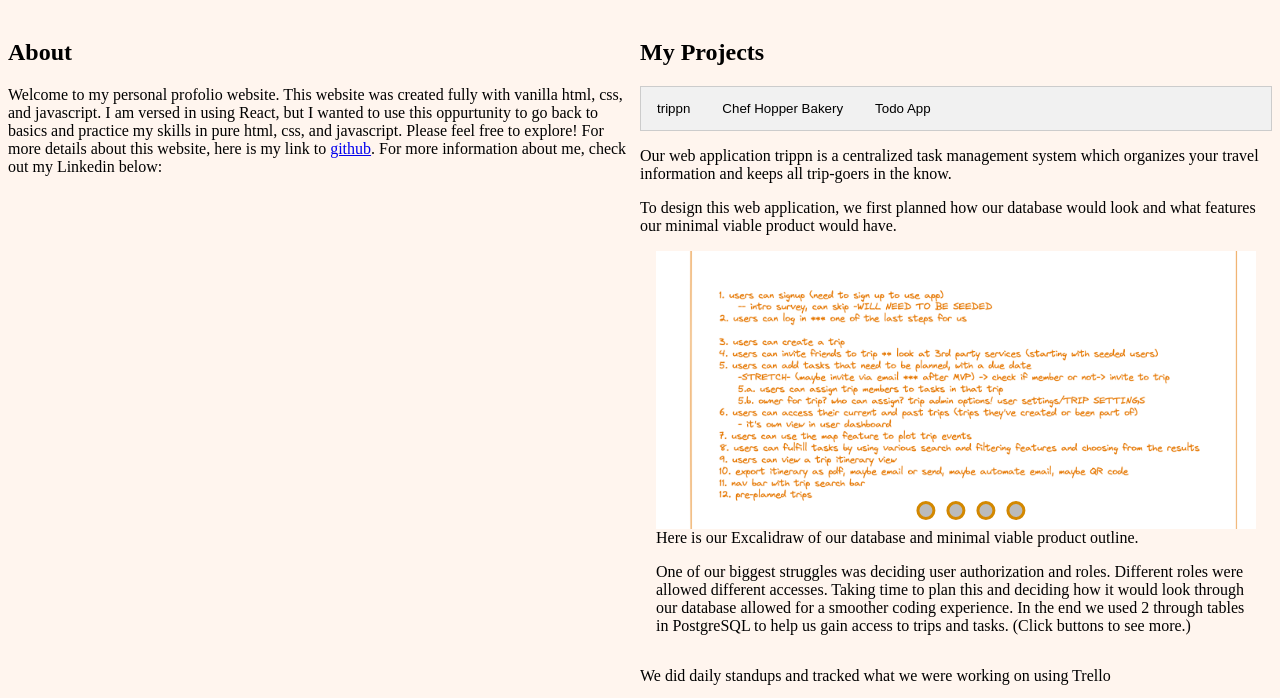
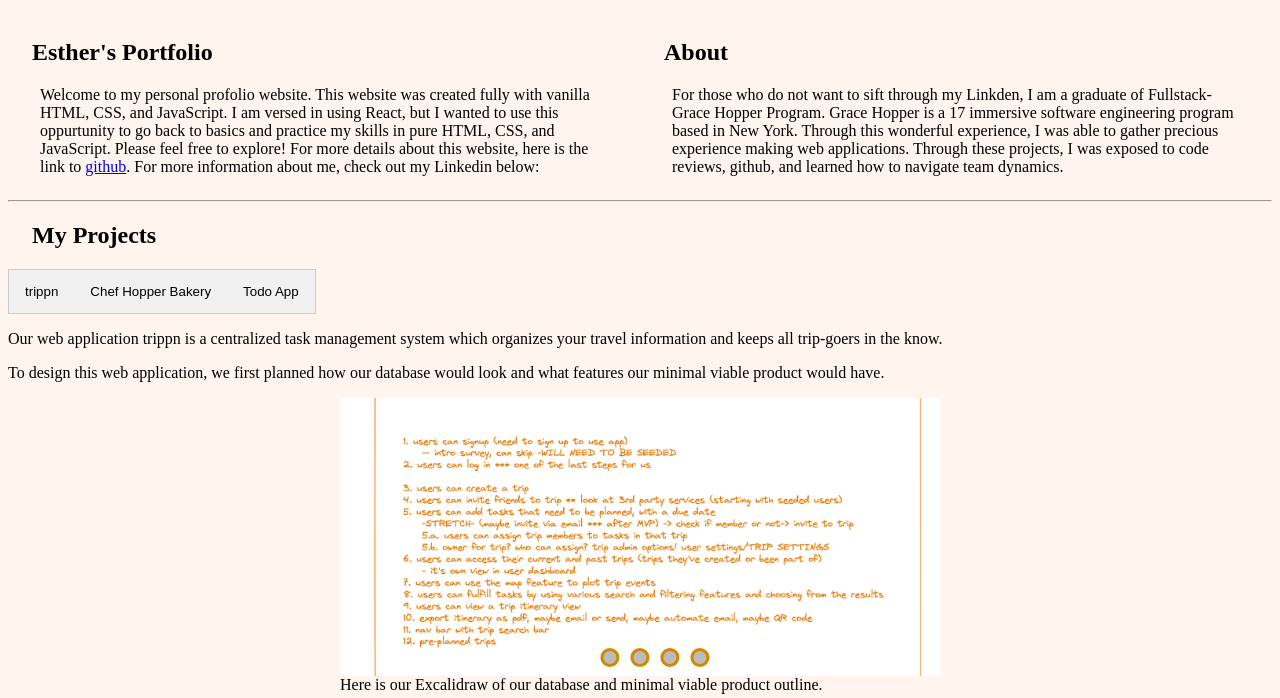
Before and after one commit to eyoo5/Portfolio, a plain HTML site: page public/index.html in a window 1280 px wide. Shown: the part 61-759 px from the top of the page. Drawn offline with Linux system fonts and the light colour scheme.

Commit message:
changes to how page looks

```diff
--- a/public/index.html
+++ b/public/index.html
@@ -19,18 +19,18 @@
     <h1>Teacher Turned Programmer</h1>
     <div class="sections">
       <div class="section-one">
-        <h2>About</h2>
-        <p>
+        <h2>Esther's Portfolio</h2>
+        <p class="about">
           Welcome to my personal profolio website. This website was created
-          fully with vanilla html, css, and javascript. I am versed in using
+          fully with vanilla HTML, CSS, and JavaScript. I am versed in using
           React, but I wanted to use this oppurtunity to go back to basics and
-          practice my skills in pure html, css, and javascript. Please feel free
-          to explore! For more details about this website, here is my link to
+          practice my skills in pure HTML, CSS, and JavaScript. Please feel free
+          to explore! For more details about this website, here is the link to
           <a href="https://github.com/eyoo5/Portfolio">github</a>. For more
           information about me, check out my Linkedin below:
         </p>
-
         <div
+          id="badge"
           class="badge-base LI-profile-badge"
           data-locale="en_US"
           data-size="medium"
@@ -45,7 +45,20 @@
           ></a>
         </div>
       </div>
+
       <div class="section-two">
+        <h2>About</h2>
+        <p class="about">
+          For those who do not want to sift through my Linkden, I am a graduate
+          of Fullstack-Grace Hopper Program. Grace Hopper is a 17 immersive
+          software engineering program based in New York. Through this wonderful
+          experience, I was able to gather precious experience making web
+          applications. Through these projects, I was exposed to code reviews,
+          github, and learned how to navigate team dynamics.
+        </p>
+      </div>
+    </div>
+    <hr />
     <h2>My Projects</h2>
 
     <div class="tab">
@@ -61,14 +74,13 @@
     </div>
 
     <section id="trippn" class="tabContent">
-          <p class="about">
-            Our web application trippn is a centralized task management system
-            which organizes your travel information and keeps all trip-goers in
-            the know.
+      <p class="projectAbout">
+        Our web application trippn is a centralized task management system which
+        organizes your travel information and keeps all trip-goers in the know.
       </p>
       <p>
-            To design this web application, we first planned how our database
-            would look and what features our minimal viable product would have.
+        To design this web application, we first planned how our database would
+        look and what features our minimal viable product would have.
       </p>
       <figure>
         <div class="carousel">
@@ -96,25 +108,24 @@
           outline.
           <p>
             One of our biggest struggles was deciding user authorization and
-                roles. Different roles were allowed different accesses. Taking
-                time to plan this and deciding how it would look through our
-                database allowed for a smoother coding experience. In the end we
-                used 2 through tables in PostgreSQL to help us gain access to
-                trips and tasks. (Click buttons to see more.)
+            roles. Different roles were allowed different accesses. Taking time
+            to plan this and deciding how it would look through our database
+            allowed for a smoother coding experience. In the end we used 2
+            through tables in PostgreSQL to help us gain access to trips and
+            tasks. (Click buttons to see more.)
           </p>
         </figcaption>
       </figure>
       <p>
-            We did daily standups and tracked what we were working on using
-            Trello
+        We did daily standups and tracked what we were working on using Trello
       </p>
       <figure>
         <img id="trippn-trello" src="images/trippn5.png" />
         <figcaption>A snapshot of our Trello</figcaption>
       </figure>
       <p>
-            We also presented our web application! Feel free to watch to get
-            more details on trippn.
+        We also presented our web application! Feel free to watch to get more
+        details on trippn.
       </p>
       <figure>
         <iframe
@@ -133,8 +144,7 @@
       <p class="about">
         Chef Hopper Bakery is a e-commerce website for baked goods.
       </p>
+      <p></p>
     </section>
-      </div>
-    </div>
   </body>
 </html>
--- a/public/styles.css
+++ b/public/styles.css
@@ -13,6 +13,13 @@ figure {
   height: 400px;
 }
 
+h2 {
+  padding-left: 1em;
+}
+.about {
+  padding-left: 2rem;
+  padding-right: 2rem;
+}
 .sections {
   display: grid;
   grid-template-columns: repeat(2, 1fr);
@@ -127,7 +134,10 @@ figure {
 
 /* tab css: */
 .tab {
+  display: flex;
+  justify-content: center;
   overflow: hidden;
+  width: max-content;
   border: 1px solid #ccc;
   background-color: #f1f1f1;
 }
@@ -187,3 +197,8 @@ figure {
   width: 35em;
   border-style: groove;
 }
+
+#badge {
+  display: flex;
+  justify-content: center;
+}
```
Also changed, not shown: public/images/chefHopper1.png (added), public/images/chefHopper2.png (added), public/images/chefHopper3.png (added). Lines whose indentation alone changed are shown as unchanged.
